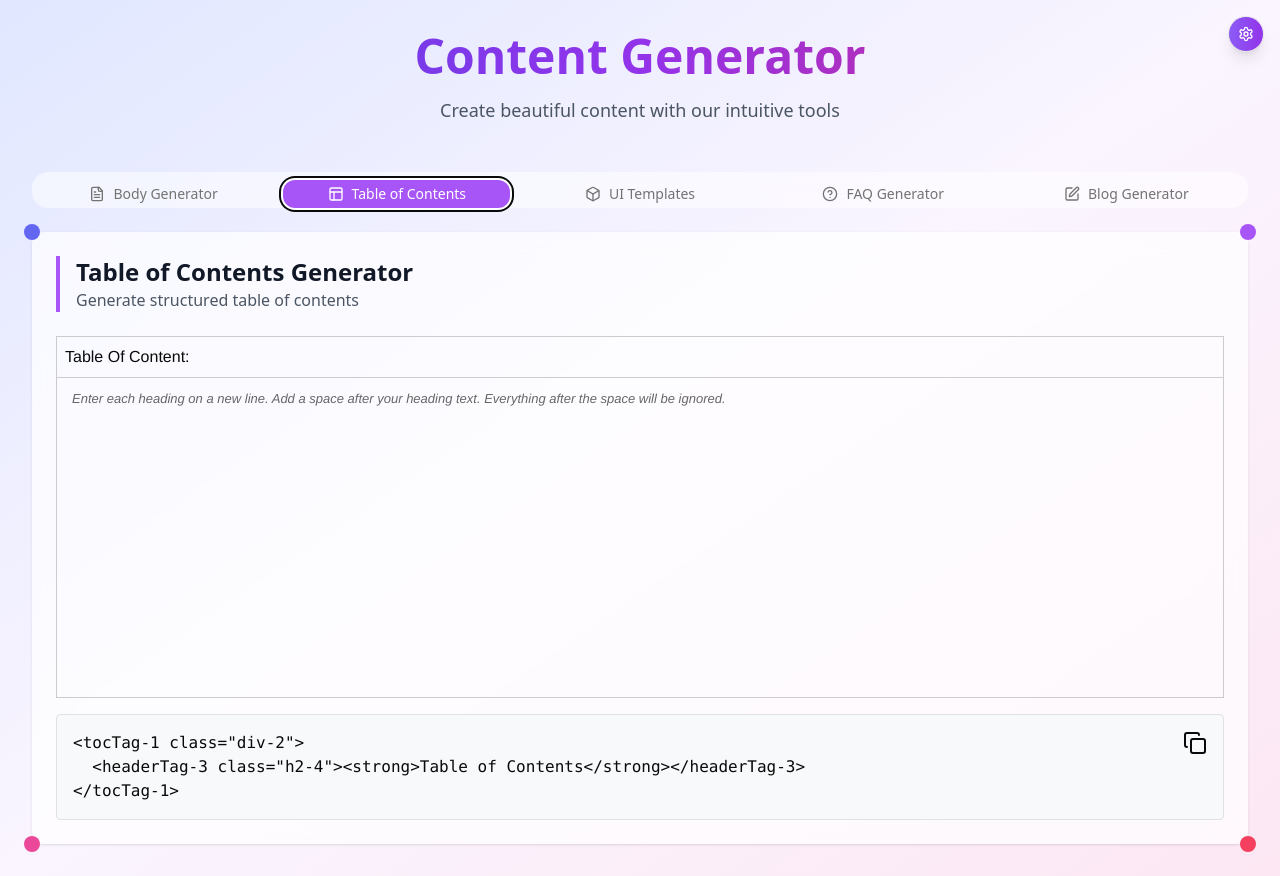
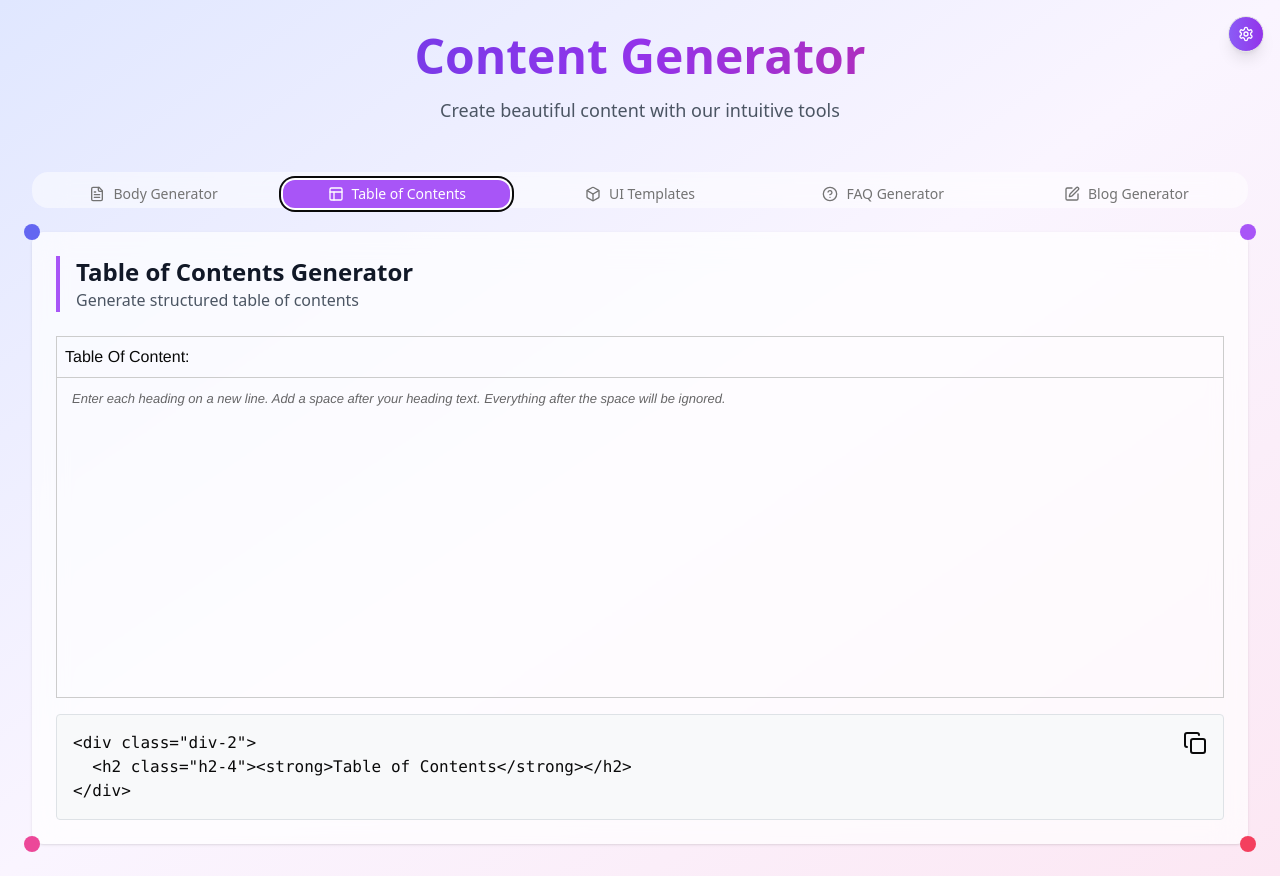
Before and after one commit to Harshtandel95/c, a React (Vite) app: page / in a window 1280 px wide. Both pictures are taken after a click on the tab "Table of Contents". Built offline with nearby package versions, Linux system fonts and the light colour scheme.

Commit message:
Update TOC.tsx

```diff
--- a/src/components/ToCGeneteratored/TOC.tsx
+++ b/src/components/ToCGeneteratored/TOC.tsx
@@ -86,18 +86,23 @@ const generateHTML: GenerateHTML = (nodes, classNameManager) => {
   html = html.replace(/● /g, '');
 
   // Dynamically fetch tag and class names
-  const tocTag = classNameManager.getClassName('tocTag') || 'div';
-  const tocClass = classNameManager.getClassName('div') || 'default-div-class';
-  const headerTag = classNameManager.getClassName('headerTag') || 'h2';
-  const headerClass = classNameManager.getClassName('h2') || 'default-h2-class';
+  const tocTag = classNameManager.getClassName('tocTag')?.trim() || 'div';
+  const tocClass = classNameManager.getClassName('div')?.trim() || 'default-div-class';
+  const headerTag = classNameManager.getClassName('headerTag')?.trim() || 'h2';
+  const headerClass = classNameManager.getClassName('h2')?.trim() || 'default-h2-class';
 
   // Debugging: Log the fetched tag and class names
   console.log('Custom Tag:', tocTag);
   console.log('Custom Class:', tocClass);
 
-  return (`<${tocTag} class="${tocClass}">
-  <${headerTag} class="${headerClass}"><strong>Table of Contents</strong></${headerTag}>
-${html}</${tocTag}>`);
+  // Ensure valid HTML tags are used
+  const validTags = ['div', 'section', 'article', 'header', 'footer', 'nav', 'h1', 'h2', 'h3', 'h4', 'h5', 'h6'];
+  const safeTocTag = validTags.includes(tocTag) ? tocTag : 'div';
+  const safeHeaderTag = validTags.includes(headerTag) ? headerTag : 'h2';
+
+  return (`<${safeTocTag} class="${tocClass}">
+  <${safeHeaderTag} class="${headerClass}"><strong>Table of Contents</strong></${safeHeaderTag}>
+${html}</${safeTocTag}>`);
 };
 
 const TableOfContentsGenerator: React.FC = () => {
```
